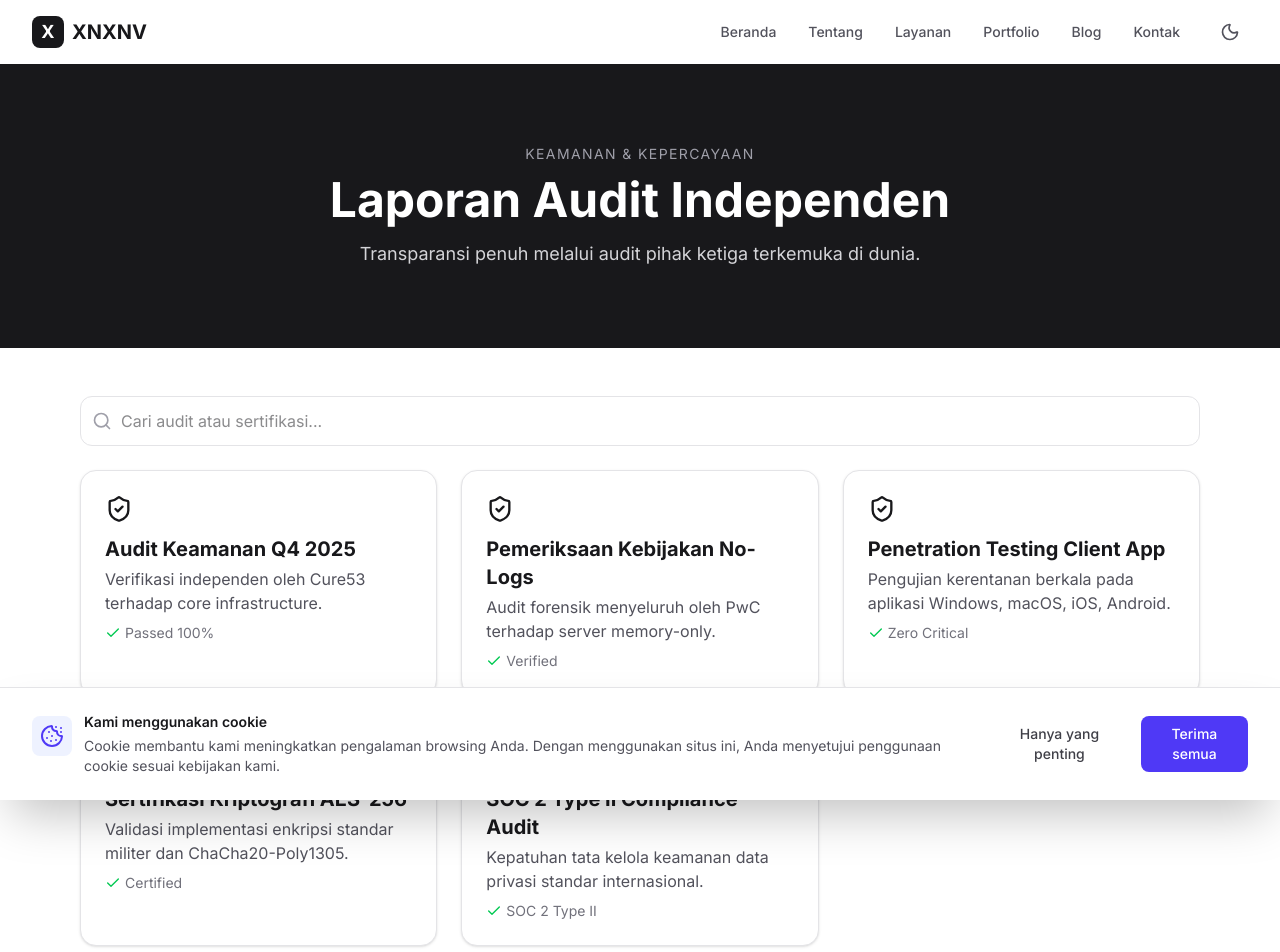
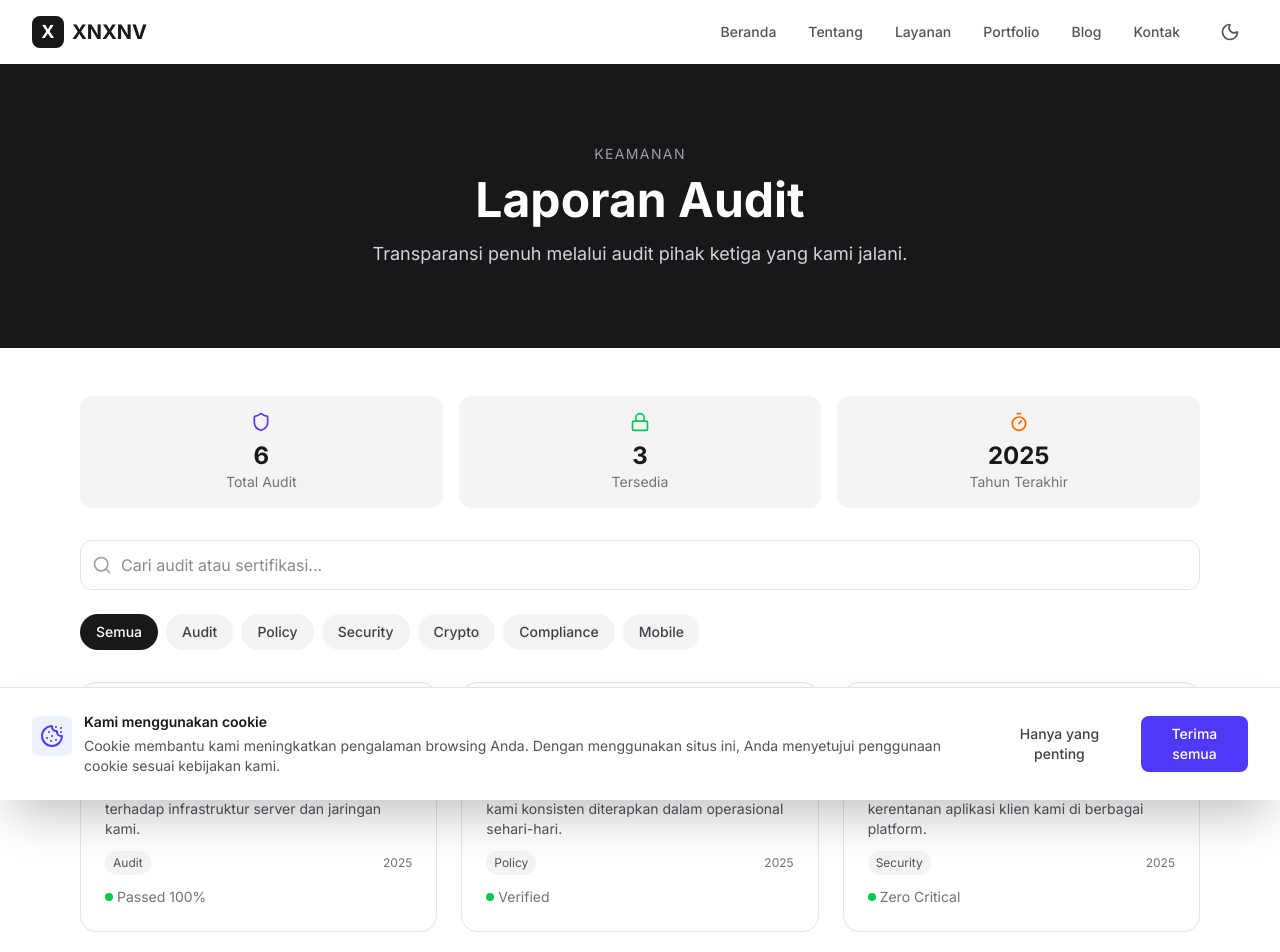
Before and after one commit to aryaapriawann-dev/XNXNV, a Next.js app: page /security/audits in a window 1280 px wide. Shown: the top 952 px of the page. Built offline with nearby package versions, Linux system fonts and the light colour scheme.

Commit message:
feat: enhance security audits and support lines pages with richer filtering and statistics

```diff
--- a/src/app/security/audits/page.tsx
+++ b/src/app/security/audits/page.tsx
@@ -1,66 +1,129 @@
 "use client";
 import { useMemo, useState } from "react";
 import Link from "next/link";
-import { Search, ShieldCheck, ChevronRight, Check } from "lucide-react";
+import { Search, Shield, Lock, Monitor, Globe, Timer, ChevronRight } from "lucide-react";
 
-const DATA = [
-  { id: "1", nama: "Audit Keamanan Q4 2025", desc: "Verifikasi independen oleh Cure53 terhadap core infrastructure.", kategori: "audit", meta: "Passed 100%" },
-  { id: "2", nama: "Pemeriksaan Kebijakan No-Logs", desc: "Audit forensik menyeluruh oleh PwC terhadap server memory-only.", kategori: "no-logs", meta: "Verified" },
-  { id: "3", nama: "Penetration Testing Client App", desc: "Pengujian kerentanan berkala pada aplikasi Windows, macOS, iOS, Android.", kategori: "pentest", meta: "Zero Critical" },
-  { id: "4", nama: "Sertifikasi Kriptografi AES-256", desc: "Validasi implementasi enkripsi standar militer dan ChaCha20-Poly1305.", kategori: "crypto", meta: "Certified" },
-  { id: "5", nama: "SOC 2 Type II Compliance Audit", desc: "Kepatuhan tata kelola keamanan data privasi standar internasional.", kategori: "compliance", meta: "SOC 2 Type II" },
+const AUDIT_DATA = [
+  { id: "1", title: "Audit Keamanan Infrastruktur", desc: "Tim Cure53 melakukan audit menyeluruh terhadap infrastruktur server dan jaringan kami.", category: "Audit", year: "2025", status: "Passed 100%", icon: Shield },
+  { id: "2", title: "Verifikasi Kebijakan No-Logs", desc: "PwC memverifikasi bahwa kebijakan no-logs kami konsisten diterapkan dalam operasional sehari-hari.", category: "Policy", year: "2025", status: "Verified", icon: Lock },
+  { id: "3", title: "Penetration Testing Aplikasi", desc: "Tim penetration test independen menguji kerentanan aplikasi klien kami di berbagai platform.", category: "Security", year: "2025", status: "Zero Critical", icon: Monitor },
+  { id: "4", title: "Validasi Implementasi Kriptografi", desc: "Audit terhadap implementasi AES-256 dan ChaCha20-Poly1305 di seluruh layanan kami.", category: "Crypto", year: "2025", status: "Certified", icon: Lock },
+  { id: "5", title: "Audit Kepatuhan SOC 2 Type II", desc: "Audit tata kelola keamanan dan privasi data sesuai standar SOC 2 Type II oleh auditor independen.", category: "Compliance", year: "2025", status: "SOC 2 Type II", icon: Globe },
+  { id: "6", title: "Review Keamanan Aplikasi Mobile", desc: "Audit keamanan aplikasi mobile kami di iOS dan Android oleh tim security spesialis mobile.", category: "Mobile", year: "2025", status: "Passed", icon: Monitor },
 ];
 
-export default function Page() {
-  const [q, setQ] = useState("");
-  const f = useMemo(() => DATA.filter((x) => (x.nama + " " + x.desc).toLowerCase().includes(q.toLowerCase())), [q]);
+const CATEGORIES = [
+  { id: "all", label: "Semua" },
+  { id: "Audit", label: "Audit" },
+  { id: "Policy", label: "Policy" },
+  { id: "Security", label: "Security" },
+  { id: "Crypto", label: "Crypto" },
+  { id: "Compliance", label: "Compliance" },
+  { id: "Mobile", label: "Mobile" },
+];
+
+export default function AuditsPage() {
+  const [search, setSearch] = useState("");
+  const [category, setCategory] = useState("all");
+
+  const filtered = useMemo(() => {
+    const query = search.toLowerCase();
+    return AUDIT_DATA.filter((audit) => {
+      const matchCategory = category === "all" || audit.category === category;
+      const matchSearch = audit.title.toLowerCase().includes(query) || audit.desc.toLowerCase().includes(query);
+      return matchCategory && matchSearch;
+    });
+  }, [search, category]);
 
   return (
     <div className="flex flex-col min-h-screen">
       <section className="py-20 bg-zinc-900 text-white text-center">
         <div className="max-w-4xl mx-auto px-4">
-          <p className="text-sm uppercase tracking-widest text-zinc-400 mb-3">Keamanan & Kepercayaan</p>
-          <h1 className="text-4xl sm:text-5xl font-bold mb-4">Laporan Audit Independen</h1>
-          <p className="text-lg text-zinc-300">Transparansi penuh melalui audit pihak ketiga terkemuka di dunia.</p>
+          <p className="text-sm uppercase tracking-widest text-zinc-400 mb-3">Keamanan</p>
+          <h1 className="text-4xl sm:text-5xl font-bold mb-4">Laporan Audit</h1>
+          <p className="text-lg text-zinc-300">Transparansi penuh melalui audit pihak ketiga yang kami jalani.</p>
         </div>
       </section>
 
       <section className="py-12 bg-white dark:bg-slate-950">
         <div className="max-w-6xl mx-auto px-4">
+          <div className="grid grid-cols-1 sm:grid-cols-3 gap-4 mb-8">
+            <div className="p-4 rounded-xl bg-zinc-100 dark:bg-slate-800 text-center">
+              <Shield className="w-5 h-5 text-indigo-600 mx-auto mb-2" />
+              <p className="text-2xl font-bold text-zinc-900 dark:text-white">{AUDIT_DATA.length}</p>
+              <p className="text-sm text-zinc-500">Total Audit</p>
+            </div>
+            <div className="p-4 rounded-xl bg-zinc-100 dark:bg-slate-800 text-center">
+              <Lock className="w-5 h-5 text-green-500 mx-auto mb-2" />
+              <p className="text-2xl font-bold text-zinc-900 dark:text-white">{AUDIT_DATA.filter((a) => a.status.includes("Passed") || a.status.includes("Verified")).length}</p>
+              <p className="text-sm text-zinc-500">Tersedia</p>
+            </div>
+            <div className="p-4 rounded-xl bg-zinc-100 dark:bg-slate-800 text-center">
+              <Timer className="w-5 h-5 text-orange-500 mx-auto mb-2" />
+              <p className="text-2xl font-bold text-zinc-900 dark:text-white">2025</p>
+              <p className="text-sm text-zinc-500">Tahun Terakhir</p>
+            </div>
+          </div>
+
           <div className="relative mb-6">
             <Search className="absolute left-3 top-1/2 -translate-y-1/2 h-5 w-5 text-zinc-400" />
             <input
-              value={q}
-              onChange={(e) => setQ(e.target.value)}
+              value={search}
+              onChange={(e) => setSearch(e.target.value)}
               placeholder="Cari audit atau sertifikasi..."
               className="w-full pl-10 pr-4 py-3 rounded-xl border border-zinc-200 dark:border-slate-700 bg-white dark:bg-slate-900 text-zinc-900 dark:text-white"
             />
           </div>
 
+          <div className="flex flex-wrap gap-2 mb-8">
+            {CATEGORIES.map((c) => (
+              <button
+                key={c.id}
+                onClick={() => setCategory(c.id)}
+                className={`px-4 py-2 rounded-full text-sm font-medium transition-colors ${
+                  category === c.id
+                    ? "bg-zinc-900 text-white dark:bg-white dark:text-zinc-900"
+                    : "bg-zinc-100 text-zinc-700 dark:bg-slate-800 dark:text-zinc-300"
+                }`}
+              >
+                {c.label}
+              </button>
+            ))}
+          </div>
+
           <div className="grid grid-cols-1 md:grid-cols-2 lg:grid-cols-3 gap-6">
-            {f.map((x) => (
-              <div key={x.id} className="p-6 rounded-2xl border border-zinc-200 dark:border-slate-800 bg-white dark:bg-slate-900 shadow-sm hover:border-zinc-400 transition-colors">
-                <ShieldCheck className="h-7 w-7 text-zinc-900 dark:text-white mb-3" />
-                <h2 className="text-xl font-bold text-zinc-900 dark:text-white mb-1">{x.nama}</h2>
-                <p className="text-zinc-600 dark:text-zinc-400">{x.desc}</p>
-                <p className="text-sm text-zinc-500 mt-2 flex items-center gap-1">
-                  <Check className="h-4 w-4 text-green-500" />
-                  {x.meta}
-                </p>
+            {filtered.map((audit) => (
+              <div
+                key={audit.id}
+                className="p-6 rounded-2xl border border-zinc-200 dark:border-slate-800 bg-white dark:bg-slate-900 hover:shadow-md transition-shadow"
+              >
+                <audit.icon className="h-7 w-7 text-zinc-900 dark:text-white mb-3" />
+                <h2 className="text-xl font-bold text-zinc-900 dark:text-white mb-1">{audit.title}</h2>
+                <p className="text-zinc-600 dark:text-zinc-400 text-sm mb-3">{audit.desc}</p>
+                <div className="flex items-center justify-between text-xs">
+                  <span className="px-2 py-1 rounded-full bg-zinc-100 dark:bg-slate-800 text-zinc-600 dark:text-zinc-300">
+                    {audit.category}
+                  </span>
+                  <span className="text-zinc-500 dark:text-zinc-400">{audit.year}</span>
+                </div>
+                <div className="mt-3 flex items-center gap-1 text-sm">
+                  <span className="inline-block w-2 h-2 rounded-full bg-green-500" />
+                  <span className="text-zinc-500 dark:text-zinc-400">{audit.status}</span>
+                </div>
               </div>
             ))}
           </div>
 
-          {f.length === 0 && (
-            <p className="text-center text-zinc-500 py-12">Tidak ada laporan audit yang cocok.</p>
+          {filtered.length === 0 && (
+            <p className="text-center text-zinc-500 py-12">Tidak ada audit yang ditemukan.</p>
           )}
 
           <div className="flex justify-center mt-12">
             <Link
-              href="/about/values"
+              href="/security/audits"
               className="inline-flex items-center gap-2 px-6 py-3 bg-zinc-900 text-white rounded-full font-semibold hover:bg-zinc-700 transition-colors"
             >
-              Prinsip Privasi Kami <ChevronRight className="h-5 w-5" />
+              Selengkapnya <ChevronRight className="h-5 w-5" />
             </Link>
           </div>
         </div>
--- a/src/app/support/lines/page.tsx
+++ b/src/app/support/lines/page.tsx
@@ -1,43 +1,137 @@
 "use client";
 import { useMemo, useState } from "react";
 import Link from "next/link";
-import { Search, Phone, ChevronRight } from "lucide-react";
-const KONTAK = [
-  { id: "1", tim: "Penjualan", nomor: "(021) 555-0101", jam: "Senin-Jumat 09.00-17.00", kategori: "bisnis", deskripsi: "Konsultasi paket dan penawaran harga." },
-  { id: "2", tim: "Dukungan Teknis", nomor: "(021) 555-0102", jam: "Setiap hari 08.00-22.00", kategori: "teknis", deskripsi: "Bantuan troubleshooting produk." },
-  { id: "3", tim: "Kemitraan", nomor: "(021) 555-0103", jam: "Senin-Jumat 09.00-17.00", kategori: "bisnis", deskripsi: "Kerja sama reseller dan afiliasi." },
-  { id: "4", tim: "Keuangan & Tagihan", nomor: "(021) 555-0104", jam: "Senin-Jumat 09.00-17.00", kategori: "billing", deskripsi: "Invoice, pembayaran, dan refund." },
-  { id: "5", tim: "Darurat Server", nomor: "(021) 555-0199", jam: "24/7", kategori: "teknis", deskripsi: "Gangguan kritis layanan produksi." },
-  { id: "6", tim: "Karier & Magang", nomor: "(021) 555-0106", jam: "Senin-Jumat 09.00-17.00", kategori: "bisnis", deskripsi: "Info lowongan dan program magang." },
+import { Search, Headphones, Phone, Mail, Clock, ChevronRight, LifeBuoy } from "lucide-react";
+
+const SUPPORT_CHANNELS = [
+  { id: "1", name: "Live Chat (24/7)", desc: "Obrolan langsung dengan tim support kami. Tersedia setiap saat tanpa antrian.", type: "chat", responseTime: "< 2 menit", availability: "Online sepanjang hari", icon: Headphones },
+  { id: "2", name: "Kirim Email", desc: "Kirimkan pertanyaan detail dan kami akan membalas dalam waktu singkat.", type: "email", responseTime: "< 4 jam kerja", availability: "Respons dalam 1 hari kerja", icon: Mail },
+  { id: "3", name: "Telepon", desc: "Hubungi kami secara langsung untuk masalah yang memerlukan penanganan segera.", type: "telepon", responseTime: "< 5 menit", availability: "Senin–Jumat, 08:00–20:00 WIB", icon: Phone },
+  { id: "4", name: "Forum Komunitas", desc: "Diskusi bersama pengguna lain dan tim developer kami secara terbuka.", type: "forum", responseTime: "< 1 jam", availability: "24/7 aktif", icon: LifeBuoy },
+  { id: "5", name: "Sistem Tiket", desc: "Untuk permasalahan yang memerlukan investigasi lebih lanjut dan pelacakan progress.", type: "ticket", responseTime: "< 2 jam", availability: "Prioritas tinggi", icon: Clock },
+  { id: "6", name: "WhatsApp", desc: "Untuk pertanyaan cepat dan notifikasi status ticket Anda secara real-time.", type: "whatsapp", responseTime: "< 10 menit", availability: "Senin–Sabtu, 09:00–18:00 WIB", icon: Phone },
 ];
-const CATS = [{ id: "all", label: "Semua" }, { id: "bisnis", label: "Bisnis" }, { id: "teknis", label: "Teknis" }, { id: "billing", label: "Billing" }] as const;
-export default function SupportLinesPage() {
-  const tel = (n: string) => `tel:+62${n.replace(/\D/g, "").slice(1)}`;
-  const [q, setQ] = useState(""); const [cat, setCat] = useState<string>("all");
-  const f = useMemo(() => KONTAK.filter((k) => (cat === "all" || k.kategori === cat) && (k.tim + k.deskripsi).toLowerCase().includes(q.toLowerCase())), [q, cat]);
+
+const CHANNEL_TYPES = ["Semua", "chat", "email", "telepon", "forum", "ticket", "whatsapp"];
+const RESPONSE_STATS = {
+  average: SUPPORT_CHANNELS.reduce((acc, ch) => {
+    const num = parseInt(ch.responseTime.replace(/[^0-9]/g, ""));
+    return acc + (isNaN(num) ? 0 : num);
+  }, 0) / SUPPORT_CHANNELS.length,
+  fastest: SUPPORT_CHANNELS.reduce((acc, ch) => {
+    const num = parseInt(ch.responseTime.replace(/[^0-9]/g, ""));
+    return isNaN(num) ? acc : Math.min(acc, num);
+  }, Infinity),
+};
+
+export default function LinesPage() {
+  const [search, setSearch] = useState("");
+  const [typeFilter, setTypeFilter] = useState("Semua");
+
+  const filtered = useMemo(() => {
+    const query = search.toLowerCase();
+    return SUPPORT_CHANNELS.filter((channel) => {
+      const matchType = typeFilter === "Semua" || channel.type === typeFilter.toLowerCase();
+      const matchSearch = channel.name.toLowerCase().includes(query) || channel.desc.toLowerCase().includes(query);
+      return matchType && matchSearch;
+    });
+  }, [search, typeFilter]);
+
   return (
     <div className="flex flex-col min-h-screen">
-      <section className="py-20 bg-zinc-900 text-white text-center"><div className="max-w-4xl mx-auto px-4">
-        <p className="text-sm uppercase tracking-widest text-zinc-400 mb-3">Dukungan</p>
-        <h1 className="text-4xl sm:text-5xl font-bold mb-4">Layanan Telepon</h1>
-        <p className="text-lg text-zinc-300">Hubungi tim yang tepat sesuai kebutuhan Anda.</p></div></section>
-      <section className="py-12 bg-white dark:bg-slate-950"><div className="max-w-6xl mx-auto px-4">
-        <div className="relative mb-6"><Search className="absolute left-3 top-1/2 -translate-y-1/2 h-5 w-5 text-zinc-400" />
-          <input value={q} onChange={(e) => setQ(e.target.value)} placeholder="Cari layanan..."
-            className="w-full pl-10 pr-4 py-3 rounded-xl border border-zinc-200 dark:border-slate-700 bg-white dark:bg-slate-900 text-zinc-900 dark:text-white" /></div>
-        <div className="flex flex-wrap gap-2 mb-8">{CATS.map((c) => (
-          <button key={c.id} onClick={() => setCat(c.id)} className={`px-4 py-2 rounded-full text-sm font-medium transition-colors ${cat === c.id ? "bg-zinc-900 text-white dark:bg-white dark:text-zinc-900" : "bg-zinc-100 text-zinc-700 dark:bg-slate-800 dark:text-zinc-300"}`}>{c.label}</button>))}</div>
-        <div className="grid grid-cols-1 md:grid-cols-2 lg:grid-cols-3 gap-6">{f.map((k) => (
-          <a key={k.id} href={tel(k.nomor)} className="p-6 rounded-2xl border border-zinc-200 dark:border-slate-800 bg-white dark:bg-slate-900 hover:shadow-lg transition-shadow">
-            <Phone className="h-7 w-7 text-zinc-900 dark:text-white mb-3" />
-            <h2 className="text-xl font-bold text-zinc-900 dark:text-white mb-1">{k.tim}</h2>
-            <p className="font-mono font-bold text-lg text-zinc-700 dark:text-zinc-300">{k.nomor}</p>
-            <p className="text-zinc-600 dark:text-zinc-400 mt-1">{k.deskripsi}</p>
-            <p className="text-sm text-zinc-500 mt-2">{k.jam}</p>
-          </a>))}</div>
-        {f.length === 0 && <p className="text-center text-zinc-500 py-12">Tidak ada layanan yang cocok.</p>}
-        <div className="flex justify-center mt-12"><Link href="/support/help" className="inline-flex items-center gap-2 px-6 py-3 bg-zinc-900 text-white rounded-full font-semibold hover:bg-zinc-700 transition-colors">Pusat Bantuan <ChevronRight className="h-5 w-5" /></Link></div>
-      </div></section>
+      <section className="py-20 bg-zinc-900 text-white text-center">
+        <div className="max-w-4xl mx-auto px-4">
+          <p className="text-sm uppercase tracking-widest text-zinc-400 mb-3">Support</p>
+          <h1 className="text-4xl sm:text-5xl font-bold mb-4">Saluran Support</h1>
+          <p className="text-lg text-zinc-300">Temukan cara terbaik untuk menghubungi kami sesuai kebutuhan Anda.</p>
+        </div>
+      </section>
+
+      <section className="py-12 bg-white dark:bg-slate-950">
+        <div className="max-w-6xl mx-auto px-4">
+          <div className="grid grid-cols-1 sm:grid-cols-3 gap-4 mb-8">
+            <div className="p-4 rounded-xl bg-zinc-100 dark:bg-slate-800 text-center">
+              <Headphones className="w-5 h-5 text-indigo-600 mx-auto mb-2" />
+              <p className="text-2xl font-bold text-zinc-900 dark:text-white">{SUPPORT_CHANNELS.length}</p>
+              <p className="text-sm text-zinc-500">Saluran Support</p>
+            </div>
+            <div className="p-4 rounded-xl bg-zinc-100 dark:bg-slate-800 text-center">
+              <Clock className="w-5 h-5 text-green-500 mx-auto mb-2" />
+              <p className="text-2xl font-bold text-zinc-900 dark:text-white">{RESPONSE_STATS.fastest} min</p>
+              <p className="text-sm text-zinc-500">Respon Tercepat</p>
+            </div>
+            <div className="p-4 rounded-xl bg-zinc-100 dark:bg-slate-800 text-center">
+              <LifeBuoy className="w-5 h-5 text-orange-500 mx-auto mb-2" />
+              <p className="text-2xl font-bold text-zinc-900 dark:text-white">24/7</p>
+              <p className="text-sm text-zinc-500">Dukungan Aktif</p>
+            </div>
+          </div>
+
+          <div className="relative mb-6">
+            <Search className="absolute left-3 top-1/2 -translate-y-1/2 h-5 w-5 text-zinc-400" />
+            <input
+              value={search}
+              onChange={(e) => setSearch(e.target.value)}
+              placeholder="Cari saluran support..."
+              className="w-full pl-10 pr-4 py-3 rounded-xl border border-zinc-200 dark:border-slate-700 bg-white dark:bg-slate-900 text-zinc-900 dark:text-white"
+            />
+          </div>
+
+          <div className="flex flex-wrap gap-2 mb-8">
+            {CHANNEL_TYPES.map((type) => (
+              <button
+                key={type}
+                onClick={() => setTypeFilter(type)}
+                className={`px-4 py-2 rounded-full text-sm font-medium transition-colors ${
+                  typeFilter === type
+                    ? "bg-zinc-900 text-white dark:bg-white dark:text-zinc-900"
+                    : "bg-zinc-100 text-zinc-700 dark:bg-slate-800 dark:text-zinc-300"
+                }`}
+              >
+                {type === "Semua" ? "Semua" : type.charAt(0).toUpperCase() + type.slice(1)}
+              </button>
+            ))}
+          </div>
+
+          <div className="grid grid-cols-1 md:grid-cols-2 lg:grid-cols-3 gap-6">
+            {filtered.map((channel) => (
+              <div
+                key={channel.id}
+                className="p-6 rounded-2xl border border-zinc-200 dark:border-slate-800 bg-white dark:bg-slate-900 hover:shadow-md transition-shadow"
+              >
+                <div className="flex items-center gap-3 mb-3">
+                  <channel.icon className="h-6 w-6 text-zinc-900 dark:text-white" />
+                  <h2 className="text-lg font-bold text-zinc-900 dark:text-white">{channel.name}</h2>
+                </div>
+                <p className="text-sm text-zinc-600 dark:text-zinc-400 mb-3">{channel.desc}</p>
+                <div className="space-y-1 text-xs text-zinc-500 dark:text-zinc-400">
+                  <div className="flex items-center gap-2">
+                    <Clock className="w-3 h-3 text-green-500" />
+                    <span>{channel.availability}</span>
+                  </div>
+                  <div className="flex items-center gap-2">
+                    <LifeBuoy className="w-3 h-3 text-indigo-500" />
+                    <span>Respon waktu: {channel.responseTime}</span>
+                  </div>
+                </div>
+              </div>
+            ))}
+          </div>
+
+          {filtered.length === 0 && (
+            <p className="text-center text-zinc-500 py-12">Tidak ada saluran yang ditemukan.</p>
+          )}
+
+          <div className="flex justify-center mt-12">
+            <Link
+              href="/support/help"
+              className="inline-flex items-center gap-2 px-6 py-3 bg-zinc-900 text-white rounded-full font-semibold hover:bg-zinc-700 transition-colors"
+            >
+              Lihat Pertanyaan Umum <ChevronRight className="h-5 w-5" />
+            </Link>
+          </div>
+        </div>
+      </section>
     </div>
   );
 }
```
